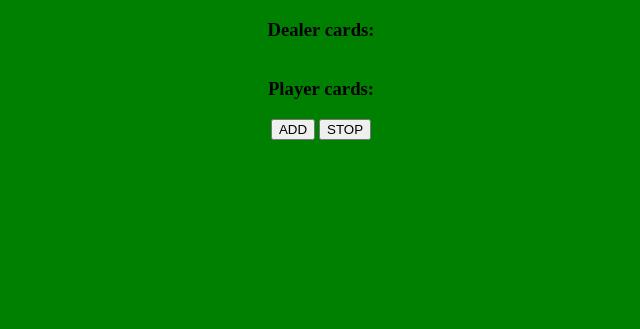
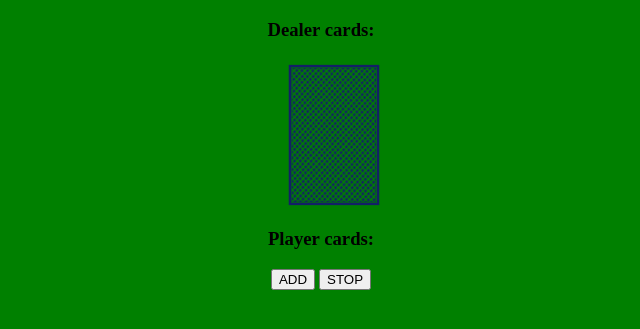
Before and after one commit to victor402/Project-1, a plain HTML site: page index.html in a window 1280 px wide. Shown: the part 61-390 px from the top of the page, without its empty margins (319-959 px from the left). Drawn offline with Linux system fonts and the light colour scheme.

Commit message:
gave the dealer back a card and set the size of image tag in style.css

```diff
--- a/index.html
+++ b/index.html
@@ -12,7 +12,9 @@
 <body>
     <h1>Welcome to Blackjack.</h1>
     <h3>Dealer cards:</h3>
-    <div id="dealerCard"></div>
+    <div id="dealerCard">
+        <img id="backCard" src="./card-deck-css/images/backs/blue.svg" alt="">
+    </div>
     <h3>Player cards:</h3>
     <div id="playerCard"></div>
     <button id="add">ADD</button>
--- a/main.js
+++ b/main.js
@@ -12,7 +12,7 @@ function buildDeck() {
     })
 
 
-    console.log(deck, deck.length)
+    //console.log(deck, deck.length)
 }
 buildDeck()
 
@@ -21,11 +21,29 @@ let shufDeck = [];
 function buildshufDeck() {
     for (let i = 0; i < 52; i++) {
         let number = 0;
-         number = Math.floor(Math.random()* deck.length)
-         let remove = deck.splice(number, 1) // we taking it out so it doesn't repeat itself.
+         number = Math.floor(Math.random()* deck.length)// this line create a random number(cards)
+         let remove = deck.splice(number, 1) // we taking it out so it doesn't repeat itself.so with splice it remove 1 card and replace
         shufDeck.push(remove[0]); // to acces a specific card of array then ypu need a square.
 
     }
-console.log(shufDeck)
+//console.log(shufDeck)
 }
 buildshufDeck()
+
+// // dealing the dealer's hand and player's hand
+// const dealerHand = [];
+// function buidDealerHand() {
+// for (let i = 0; i < 2; i++) {
+//     dealerHand.push(buildDeck)
+// }
+// console.log(dealerHand)
+// }
+// buidDealerHand();
+// //const playerHand = [];
+// //dealerHand.push(buildshufDeck);
+// //dealerHand.push(buildshufDeck);
+// //playerHand.push(buildshufDeck);
+// //playerHand.push(buildshufDeck);
+
+// //console.log(dealerHand);
+// //console.log(playerHand);
--- a/style.css
+++ b/style.css
@@ -3,7 +3,17 @@ body{
     text-align: center;
     margin: 3px;
 }
-#dealerCard, #playerCard {
+#dealerCard img {
     display: flex;
+    height: 150px;
+    width: 100px;
+    margin-left: 600px;
 
 }
+
+#dealerCard img {
+    display: flex;
+    height: 150px;
+    width: 100px;
+    margin-left: 600px;
+}
```
Also changed, not shown: 1 other file.
